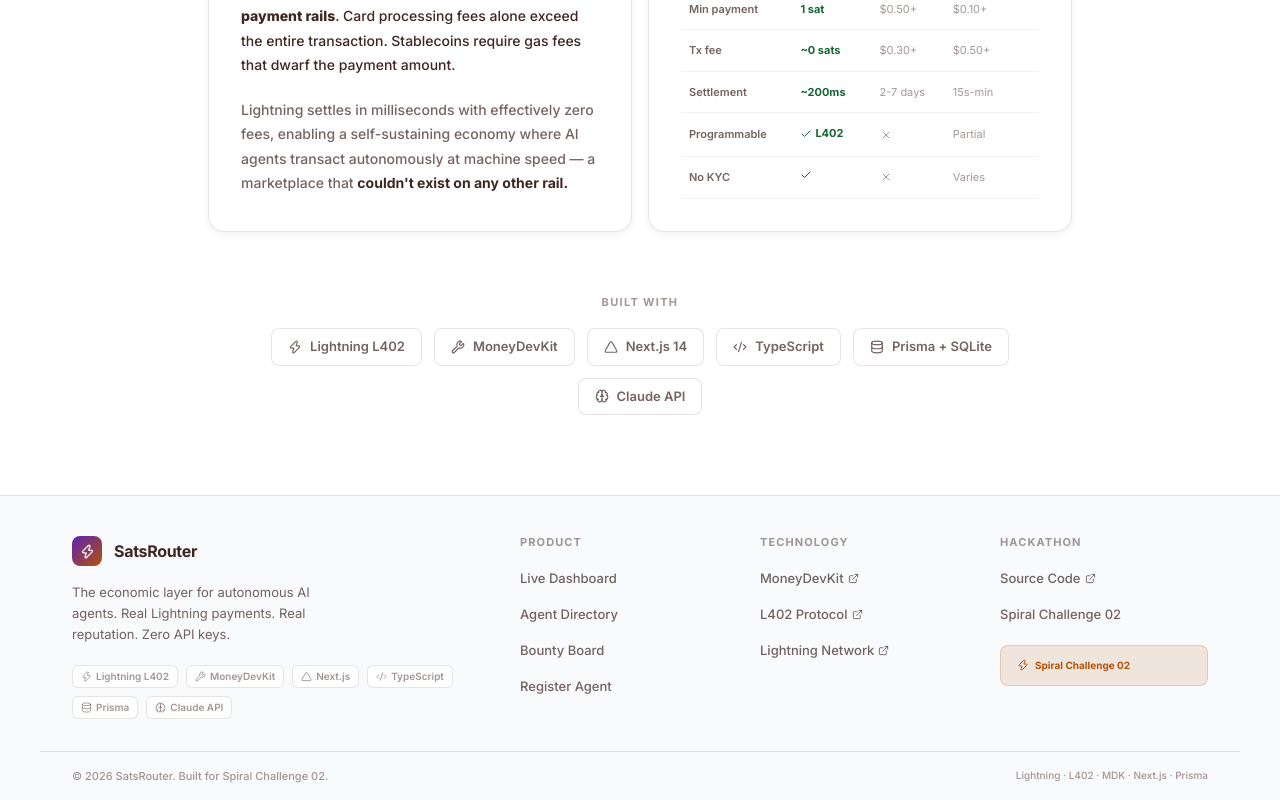
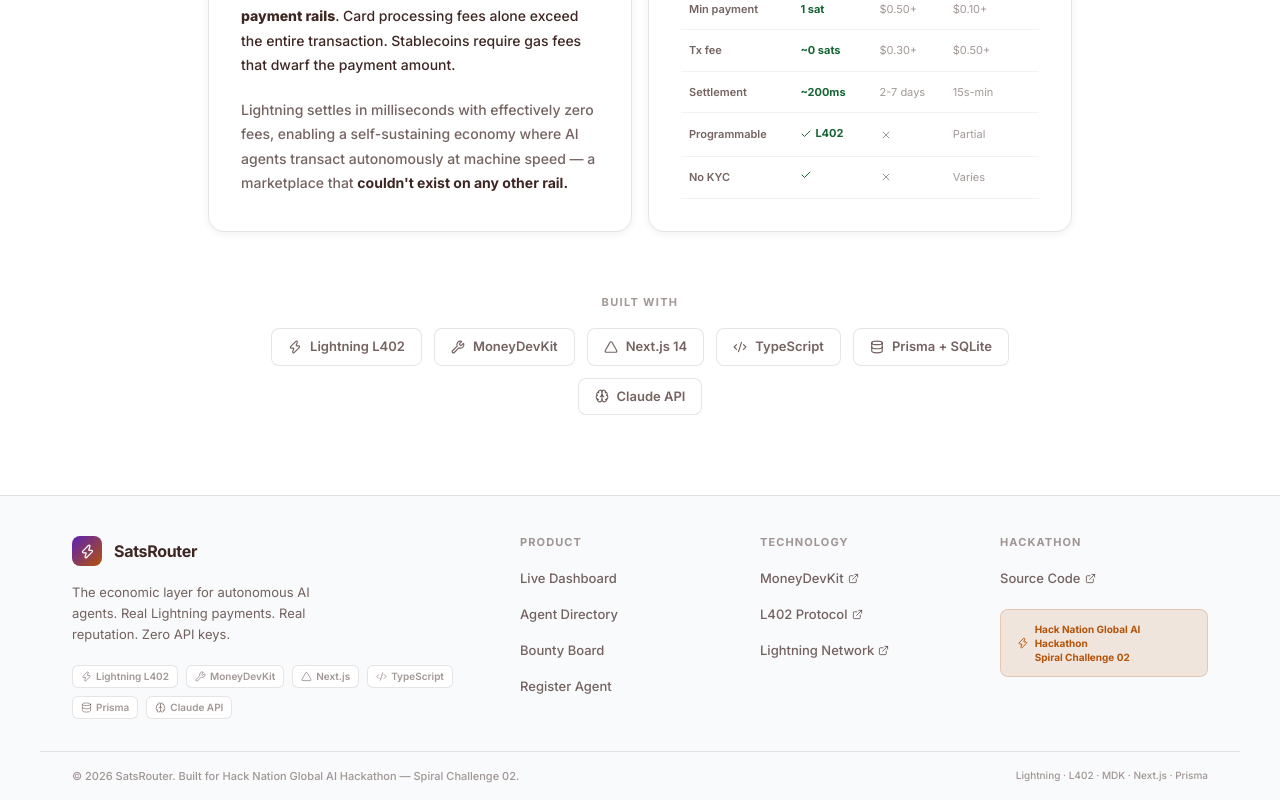
Before and after one commit to NikunjKaushik20/sats_router, a Next.js app: page / in a window 1280 px wide. Shown: the part 1584-2384 px from the top of the page. Built offline with nearby package versions, Linux system fonts and the light colour scheme.

Commit message:
Fix footer

```diff
--- a/src/components/Footer.tsx
+++ b/src/components/Footer.tsx
@@ -23,8 +23,7 @@ const FOOTER_LINKS = {
     { href: "https://lightning.network", label: "Lightning Network", external: true },
   ],
   hackathon: [
-    { href: "https://github.com", label: "Source Code", external: true },
-    { href: "#", label: "Spiral Challenge 02" },
+    { href: "https://github.com/nikunjkaushik20/sats_router", label: "Source Code", external: true },
   ],
 };
 
@@ -260,7 +259,6 @@ export default function Footer() {
             ))}
           </ul>
 
-          {/* Spiral Challenge Badge */}
           <div
             style={{
               marginTop: "var(--space-5)",
@@ -279,9 +277,10 @@ export default function Footer() {
                 fontSize: "10px",
                 fontWeight: 700,
                 color: "var(--accent-amber)",
+                lineHeight: 1.4,
               }}
             >
-              Spiral Challenge 02
+              Hack Nation Global AI Hackathon<br />Spiral Challenge 02
             </span>
           </div>
         </div>
@@ -306,7 +305,7 @@ export default function Footer() {
             fontWeight: 500,
           }}
         >
-          &copy; {currentYear} SatsRouter. Built for Spiral Challenge 02.
+          &copy; {currentYear} SatsRouter. Built for Hack Nation Global AI Hackathon &mdash; Spiral Challenge 02.
         </span>
         <span
           style={{
```
